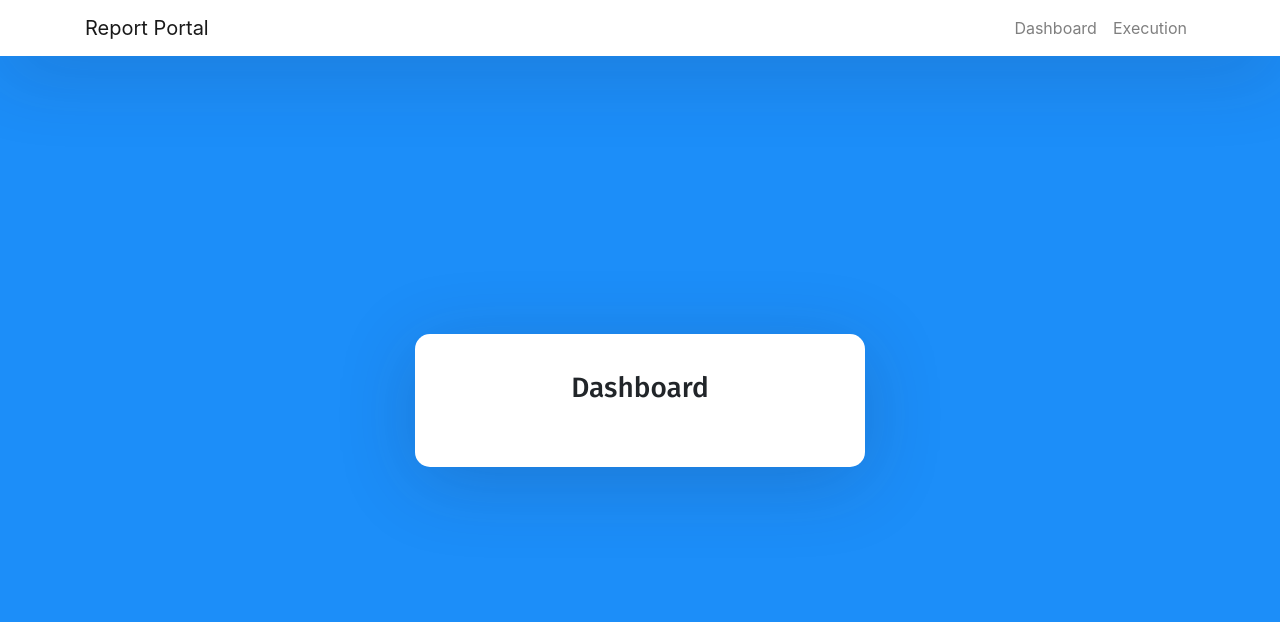
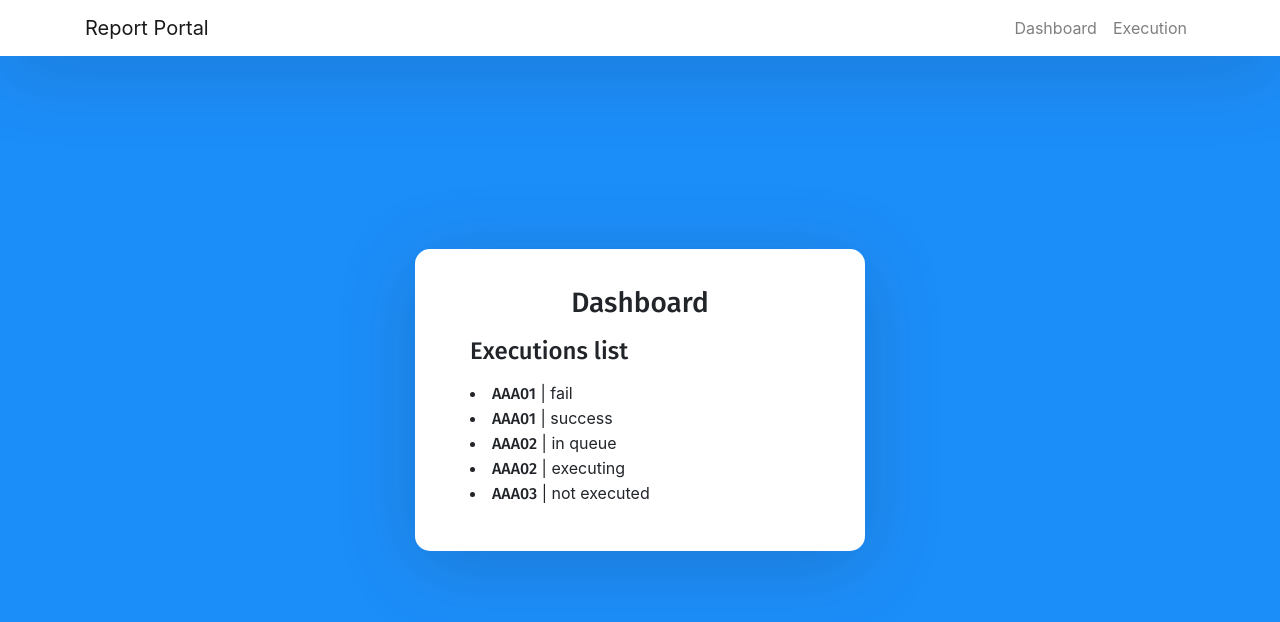
Before and after one commit to xCase-Manager/report-portal, a React (Create React App) app: page / in a window 1280 px wide. Shown: the top 622 px of the page. Built offline with nearby package versions, Linux system fonts and the light colour scheme.

Commit message:
added executions list in dashboard

```diff
--- a/src/components/dashboard.component.js
+++ b/src/components/dashboard.component.js
@@ -1,13 +1,47 @@
 import React, { Component } from "react";
+import ExecutionService from '../shared/mock-execution-service';
 
 export default class Dashboard extends Component {
+
+    constructor(props) {
+        super(props);
+        this.executionService = new ExecutionService();
+        this.state = {
+            executions: null
+        };
+    }
+
+    componentDidMount() {
+        this.executionService.retrieveExecutions().then(executions => {
+            const listExecutions = executions.map((execution) =>
+                <li key={execution.id} onClick={() => this.onSelect(execution.link)}>
+                    <span className="execution-name">{execution.testcaseId}</span> | {execution.state}
+                </li>
+            );
+            this.setState({executions: listExecutions});
+          }
+        );
+    }
+
     render() {
         return (
             <form>
                 <h3>Dashboard</h3>
-
-
+                <div>
+                    <h4>Executions list</h4>
+                    <p>{this.state.result}</p>
+                </div>
+                <div>
+                    {this.state.executions}
+                </div>
             </form>
         );
     }
+
+    getExecutions() {
+        this.executionService.retrieveExecutions().then(executions => {
+              this.setState({executions});
+            }
+        );
+    }
 }
```
